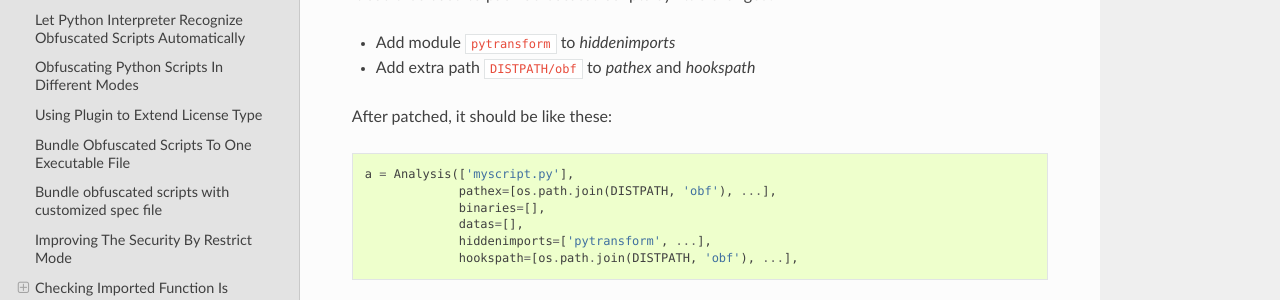
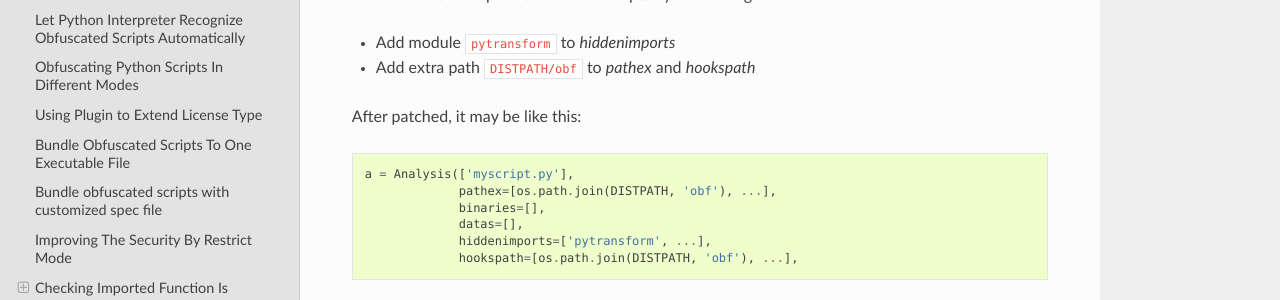
Before and after one commit to dashingsoft/pyarmor, a Sphinx documentation site: the page built from docs/advanced.rst, in a window 1280 px wide and 900 px high, scrolled down 8782 px. Shown: the part 151-451 px from the top of the window. Built offline with Sphinx 7.4.7 and the Read the Docs theme 2.0.0, drawn with Linux system fonts in a browser that asks for light colours.

Commit message:
Fix typo

```diff
--- a/docs/advanced.rst
+++ b/docs/advanced.rst
@@ -412,7 +412,7 @@ It could be used to pack obfuscated scripts by little changed:
 * Add module ``pytransform`` to `hiddenimports`
 * Add extra path ``DISTPATH/obf`` to `pathex` and `hookspath`
 
-After patched, it should be like these::
+After patched, it may be like this::
 
     a = Analysis(['myscript.py'],
                  pathex=[os.path.join(DISTPATH, 'obf'), ...],
```
